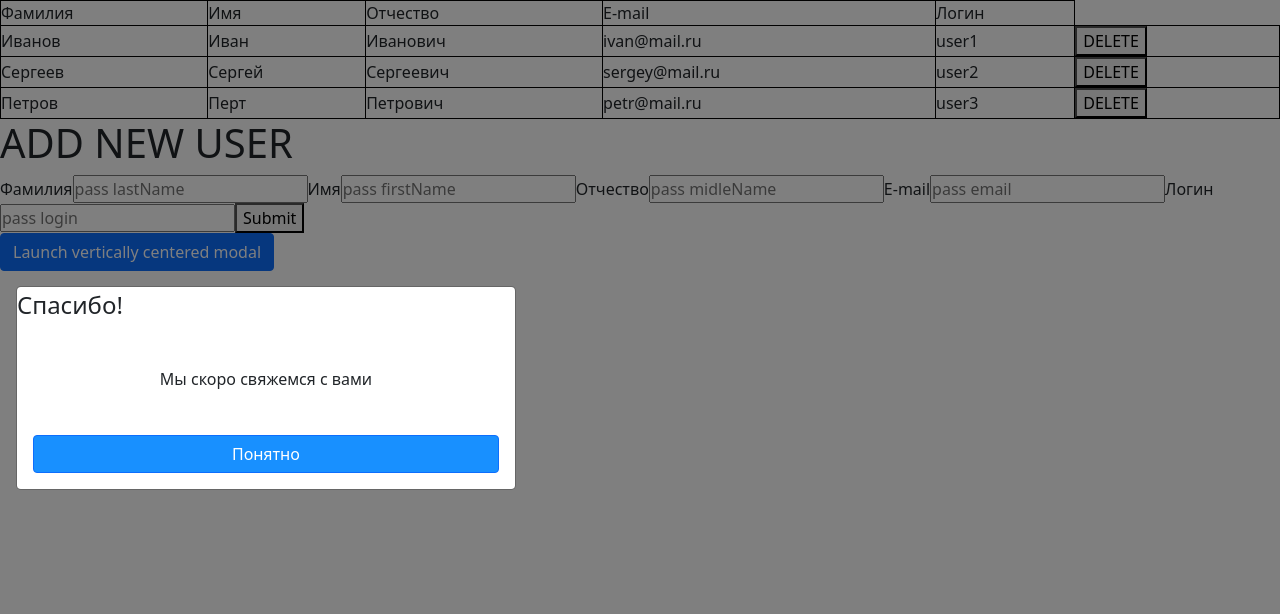
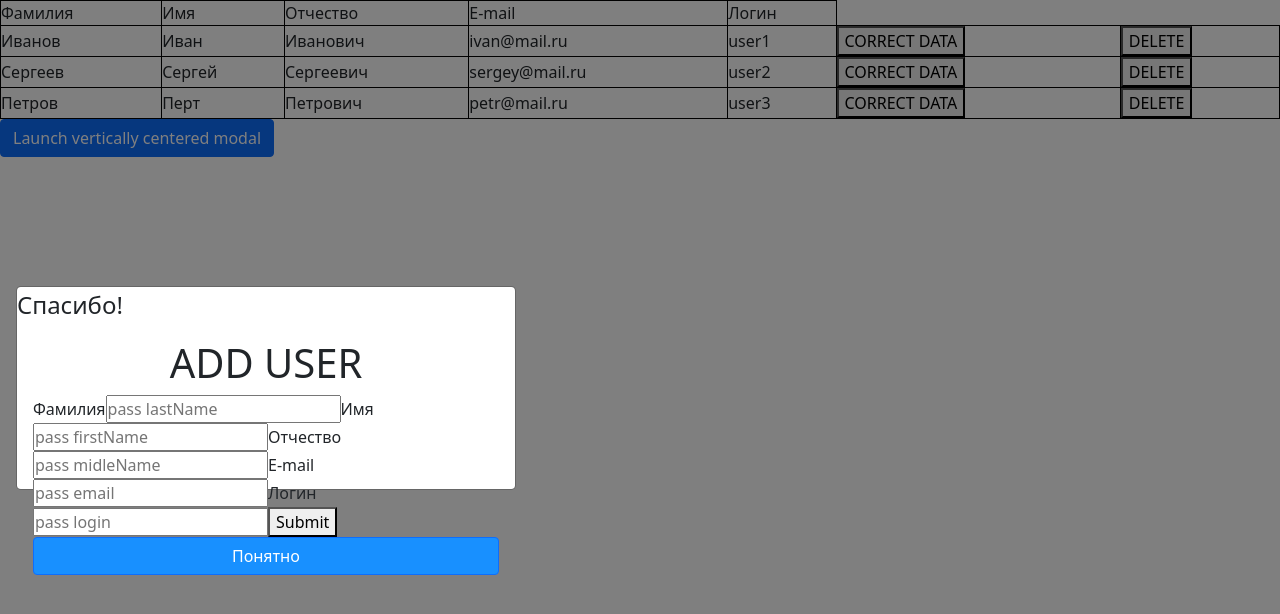
Before and after one commit to Timur-eit/users-table_react, a React (Create React App) app: page / in a window 1280 px wide. Both pictures are taken after a click on the button "Launch vertically centered modal". Shown: the top 614 px of the page. Built offline with nearby package versions, Linux system fonts and the light colour scheme.

Commit message:
fix modal

```diff
--- a/src/components/AddDataModal/index.tsx
+++ /dev/null
@@ -1,27 +0,0 @@
-import ModalWindow from "shared/ui/Modal";
-import getSubmitModalData from "./submitModalData";
-
-export interface IAddDataModalProps {
-  userName?: string | null;
-  openState: boolean;
-  setOpenState: (state: boolean) => void;
-  // additionalStateHandler: (state: boolean) => void,
-}
-
-function AddDataModal(props: IAddDataModalProps) {
-  const { openState, setOpenState } = props;
-  const submitMessage = getSubmitModalData();
-
-  return (
-    <ModalWindow
-      modalData={submitMessage}
-      declineButton={false}
-      openState={openState}
-      setOpenState={setOpenState}
-      // additionalStateHandler={additionalStateHandler}
-
-    />
-  );
-}
-
-export default AddDataModal;
--- a/src/components/Table/index.tsx
+++ b/src/components/Table/index.tsx
@@ -1,6 +1,8 @@
 import React from "react";
 import {Button, Modal} from 'react-bootstrap';
-import AddDataModal from 'components/AddDataModal';
+import TableDataModal from 'components/TableDataModal';
+
+import { Formik, Field, Form, FormikHelpers } from 'formik';
 
 import './style.scss';
 import {
@@ -10,10 +12,9 @@ import {
     getUsersList,
     deleteUserData,
     setUserData,
+    SET_NEW_USER_DATA,
+    CORRECT_USER_DATA
 } from 'ducks/userTable';
-
-import { Formik, Field, Form, FormikHelpers } from 'formik';
-
 
 interface ITableProps {
     [poperty: string]: any
@@ -21,11 +22,11 @@ interface ITableProps {
 
 const columnNames: string[] = ['Фамилия', 'Имя', 'Отчество', 'E-mail', 'Логин'];
 
-export interface IData {
-    [property: string]: string,
-}
+// export interface IData {
+//     [property: string]: string,
+// }
 
-const data: IData[] = [
+const data: IUserData[] = [
     {
         lastName: 'Иванов',
         firstName: 'Иван',
@@ -50,17 +51,28 @@ const data: IData[] = [
 ];
 
 function Table(props: ITableProps) {
-    const [state, dispatch] = React.useReducer(reducer, reducerRecord);
-    const [modalShow, setModalShow] = React.useState(false);
+
+    const defaultFormValues: IUserData = {
+        lastName: '',
+        firstName: '',
+        midleName: '',
+        email: '',
+        login: '',
+    };
+
+    const [tableState, dispatch] = React.useReducer(reducer, reducerRecord);
+    const [modalShow, setModalShow] = React.useState<boolean>(false);
+    const [modifyTableState, setModifyTableState] = React.useState<null | string>(null)
+    const [initialFormValues, setInitialFormValues] = React.useState<IUserData>(defaultFormValues)
 
 
     React.useEffect(() => {
-        if (!state.tableData) {
+        if (!tableState.tableData) {
             getUsersList(dispatch, data)
         }
-    }, [state])
+    }, [tableState])
 
-    console.log(state.tableData)
+    // console.log(modifyTableState);
 
 
     return (
@@ -75,7 +87,7 @@ function Table(props: ITableProps) {
                 </thead>
 
                 <tbody>
-                    {state.tableData && state.tableData.map((user, i) => {
+                    {tableState.tableData && tableState.tableData.map((user, i) => {
                         return (
                             <tr key={user.login + i}>
                                 <td>{user.lastName}</td>
@@ -83,27 +95,65 @@ function Table(props: ITableProps) {
                                 <td>{user.midleName}</td>
                                 <td>{user.email}</td>
                                 <td>{user.login}</td>
-                                <td><button onClick={() => deleteUserData(dispatch, i, state)}>DELETE</button></td>
+                                <td><button onClick={
+                                    // () => deleteUserData(dispatch, i, tableState)
+                                    () => {
+                                        setModifyTableState(CORRECT_USER_DATA);
+                                        setInitialFormValues({
+                                            lastName: user.lastName,
+                                            firstName: user.firstName,
+                                            midleName: user.midleName,
+                                            email: user.email,
+                                            login: user.login,
+                                        })
+                                        setModalShow(true);
+                                    }
+                                }>
+                                    CORRECT DATA</button>
+                                </td>
+                                <td><button onClick={() => deleteUserData(dispatch, i, tableState)}>DELETE</button></td>
                             </tr>
                         )
                     })}
                 </tbody>
             </table>
 
-            <>
-                <h1>ADD NEW USER</h1>
+            <Button variant="primary" onClick={() => {
+                setModalShow(true)
+                setModifyTableState(SET_NEW_USER_DATA);
+
+            }}>
+              Launch vertically centered modal
+            </Button>
+
+            <TableDataModal
+              openState={modalShow}
+              setOpenState={setModalShow}
+              children={
+                <>
+                <h1>{
+                    (() => {
+                        if (modifyTableState === SET_NEW_USER_DATA) {
+                            return 'ADD USER';
+                        } else if (modifyTableState === CORRECT_USER_DATA) {
+                            return 'CORRECT USER';
+                        } else {
+                            return '';
+                        }
+                    })()
+                }</h1>
                 <Formik
-                    initialValues={{
-                        lastName: '',
-                        firstName: '',
-                        midleName: '',
-                        email: '',
-                        login: '',
-                    }}
-                    onSubmit={(values: IUserData, {setSubmitting}: FormikHelpers<IUserData>) => {
-                        setUserData(dispatch, values, state);
-                        console.log(values);
+                    initialValues={initialFormValues}
+                    onSubmit={(values: IUserData, {setSubmitting, resetForm }: FormikHelpers<IUserData>) => {
+                        if (modifyTableState === SET_NEW_USER_DATA) {
+                            setUserData(dispatch, values, tableState);
+                        } else {
+                            console.log(values);
+                        }
+                        setModalShow(false);
                         setSubmitting(false)
+                        resetForm();
+                        setModifyTableState(null);
                     }}
                 >
                     <Form>
@@ -127,15 +177,7 @@ function Table(props: ITableProps) {
                 </Formik>
             </>
 
-
-
-            <Button variant="primary" onClick={() => setModalShow(true)}>
-              Launch vertically centered modal
-            </Button>
-
-            <AddDataModal
-              openState={modalShow}
-              setOpenState={setModalShow}
+              }
             />
 
 
--- /dev/null
+++ b/src/components/TableDataModal/index.tsx
@@ -0,0 +1,43 @@
+import ModalWindow from "shared/ui/Modal";
+import getSubmitModalData from "./submitModalData";
+
+import {
+  IUserData,
+} from 'ducks/userTable';
+
+export interface ITableDataModalProps {
+  // userName?: string | null;
+  // openState: boolean;
+  // setOpenState: (state: boolean) => void;
+  // additionalStateHandler: (state: boolean) => void,
+  [prop: string]: any
+}
+
+function TableDataModal(props: ITableDataModalProps) {
+
+  const {
+    openState,
+    setOpenState,
+    children
+  } = props;
+
+  // console.log(state);
+
+
+  const submitMessage = getSubmitModalData();
+
+  return (
+
+    <ModalWindow
+      modalData={submitMessage}
+      declineButton={false}
+      openState={openState}
+      setOpenState={setOpenState}
+      children={children}
+      // additionalStateHandler={additionalStateHandler}
+
+    />
+  );
+}
+
+export default TableDataModal;
--- a/src/ducks/userTable.ts
+++ b/src/ducks/userTable.ts
@@ -1,9 +1,10 @@
 import React from 'react';
-import {IData} from 'components/Table';
+// import {IData} from 'components/Table';
 
 const GET_USERS_DATA = 'GET_USERS_DATA';
 const DELETE_USER_DATA = 'DELETE_USER_DATA';
-const SET_NEW_USER_DATA = 'SET_NEW_USER_DATA';
+export const SET_NEW_USER_DATA = 'SET_NEW_USER_DATA';
+export const CORRECT_USER_DATA = 'CORRECT_USER_DATA';
 
 export interface IUserData {
     lastName: string,
@@ -45,7 +46,7 @@ export const reducer: React.Reducer<IReducerRecord, React.ReducerAction<any>> =
 
 type MyActionCreator = (dispatcher: (action: any) => void, params?: any, state?: IReducerRecord) => void;
 
-export const getUsersList: MyActionCreator = (dispatcher, usersList: IData[]) => {
+export const getUsersList: MyActionCreator = (dispatcher, usersList: IUserData[]) => {
     dispatcher({
         type: GET_USERS_DATA,
         payload: usersList,
@@ -61,7 +62,7 @@ export const deleteUserData: MyActionCreator = (dispatcher, userIndex: number, s
     })
 }
 
-export const setUserData: MyActionCreator = (dispatcher, userData: IData, state) => {
+export const setUserData: MyActionCreator = (dispatcher, userData: IUserData, state) => {
     const prevUsersData = state && state.tableData;
     const updatedUsersData = prevUsersData && [...prevUsersData, userData];
     dispatcher({
--- a/src/shared/ui/Modal/index.tsx
+++ b/src/shared/ui/Modal/index.tsx
@@ -25,6 +25,7 @@ function ModalWindow(props: IModalWindowProps) {
     // additionalStateHandler,
     // acceptAction,
     // declineAction,
+    children
   } = props;
 
   // const [show, setShow] = useState(false);
@@ -67,10 +68,8 @@ function ModalWindow(props: IModalWindowProps) {
         // onHide={onHide ? () => handleClose() : null}
         centered
       >
-        <Modal.Title>{modalData && modalData.title}</Modal.Title>
-        <Modal.Body>
-          <div className="modal-title-block">
-
+        <div className="modal-title-block">
+          <Modal.Title>{modalData && modalData.title}</Modal.Title>
             {declineButton && (
               <div
                 // onClick={() => declineHanlder()}
@@ -78,7 +77,10 @@ function ModalWindow(props: IModalWindowProps) {
               ></div>
             )}
           </div>
-          {modalData && modalData.content}
+        <Modal.Body>
+
+          {/* {modalData && modalData.content} */}
+          {children}
           <Button variant="primary" onClick={handleClose}>
             {modalData && modalData.closeButtonLabel}
           </Button>
```
Also changed, not shown: src/components/TableDataModal/submitModalData.tsx (renamed from src/components/AddDataModal/submitModalData.tsx).
